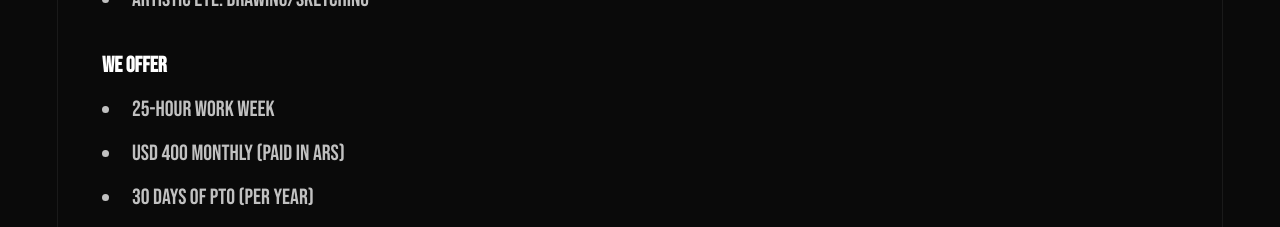
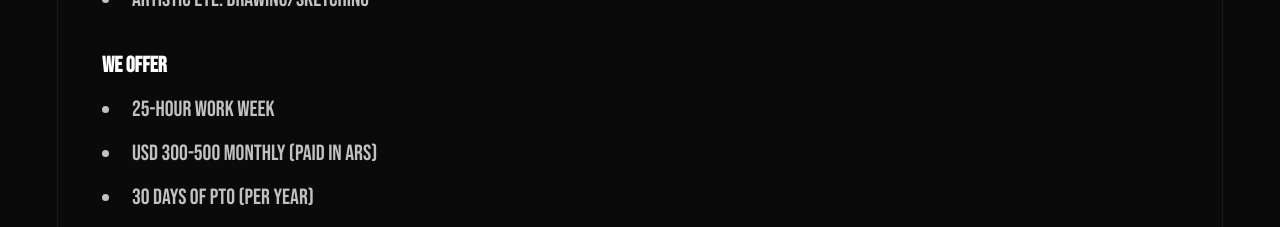
Before and after one commit to belisario-studio/landing, a Next.js app: page /careers in a window 1280 px wide. Shown: the part 1283-1510 px from the top of the page. Built offline with nearby package versions, Linux system fonts and the light colour scheme.

Commit message:
fix salary

```diff
--- a/app/careers/page.tsx
+++ b/app/careers/page.tsx
@@ -73,7 +73,7 @@ export default function Careers() {
                   <h4 className="font-semibold mb-2 text-foreground">We Offer</h4>
                   <ul className="text-foreground space-y-2 list-disc list-inside opacity-75">
                     <li>25-hour work week</li>
-                    <li>USD 400 monthly (paid in ARS)</li>
+                    <li>USD 300-500 monthly (paid in ARS)</li>
                     <li>30 days of PTO (per year)</li>
                     <li>Company laptop provided</li>
                     <li>Raise based on performance evaluation</li>
```
